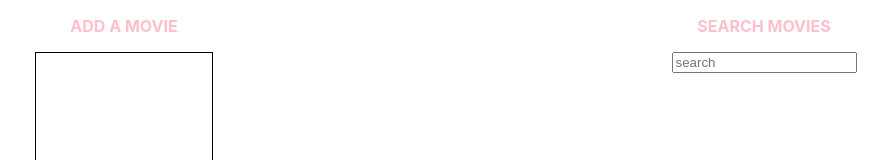
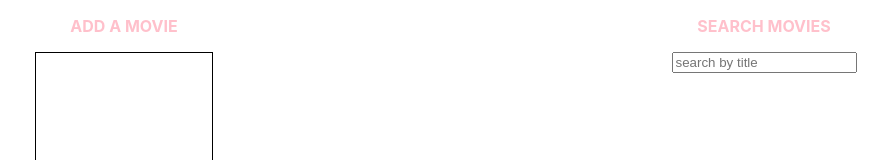
Before and after one commit to oliviaamiller/movie-list, a React (Create React App) app: page / in a window 1280 px wide. Shown: the top 160 px of the page, without its empty margins (21-909 px from the left). Built offline with nearby package versions, Linux system fonts and the light colour scheme.

Commit message:
delete function working with useEffect

```diff
--- a/src/App.js
+++ b/src/App.js
@@ -1,5 +1,5 @@
 import './App.css';
-import { useState } from 'react';
+import { useState, useEffect } from 'react';
 import Movie from './Movie';
 import MovieList from './MovieList';
 import MovieForm from './MovieForm';
@@ -8,11 +8,18 @@ import MovieForm from './MovieForm';
 export default function App() {
 
   const [allMovies, setAllMovies] = useState([]);
+  const [filtering, setFiltering] = useState('');
   const [filteredMovies, setFilteredMovies] = useState([]);
   const [movieFormYearReleased, setMovieFormYearReleased] = useState('');
   const [movieFormDirector, setMovieFormDirector] = useState('');
   const [movieFormTitle, setMovieFormTitle] = useState('');
   const [movieFormColor, setMovieFormColor] = useState('');
+
+  useEffect(() => {
+    const filteredMovies = allMovies.filter(movie => movie.title.includes(filtering));
+
+    setFilteredMovies(filteredMovies);
+  }, [filtering, allMovies]);
 
   function submitMovie(e) {
     e.preventDefault();
@@ -43,14 +50,6 @@ export default function App() {
     setAllMovies([...allMovies]);
   }
 
-  function handleFilterMovies(search) {
-
-    const filteredMovies = allMovies.filter(movie => movie.title.includes(search));
-
-    { search ? setFilteredMovies([...filteredMovies]) : setFilteredMovies([...allMovies]); }
-  }
-
-
 
   return (
     <div className="App">
@@ -78,7 +77,12 @@ export default function App() {
 
       <div className='right'>
         <p>Search Movies</p>
-        <input placeholder='search' onChange={(e) => handleFilterMovies(e.target.value)} />
+
+        <input
+          placeholder='search by title'
+          value={filtering}
+          onChange={(e) => setFiltering(e.target.value)} />
+
         <MovieList
           movies={filteredMovies.length ? filteredMovies : allMovies}
           handleDeleteMovie={handleDeleteMovie} />
```
